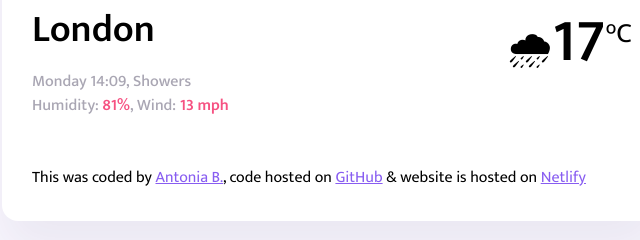
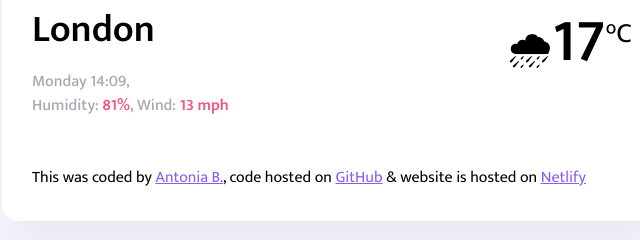
Before and after one commit to antoniab79/my-weather-forecast, a plain HTML site: page index.html in a window 1280 px wide. Shown: the part 166-406 px from the top of the page, 308-948 px from the left. Drawn offline with nearby package versions, Linux system fonts and the light colour scheme; no server answers.

Commit message:
deleted condtions

```diff
--- a/index.html
+++ b/index.html
@@ -32,7 +32,7 @@
           <div>
             <h1 class="weather-forecast-city" id="city">London</h1>
             <p class="weather-forecast-details">
-              Monday 14:09, Showers
+              Monday 14:09, <span id="condition"></span>
               <br />
               Humidity: <strong>81%</strong>, Wind: <strong>13 mph</strong>
             </p>
```
